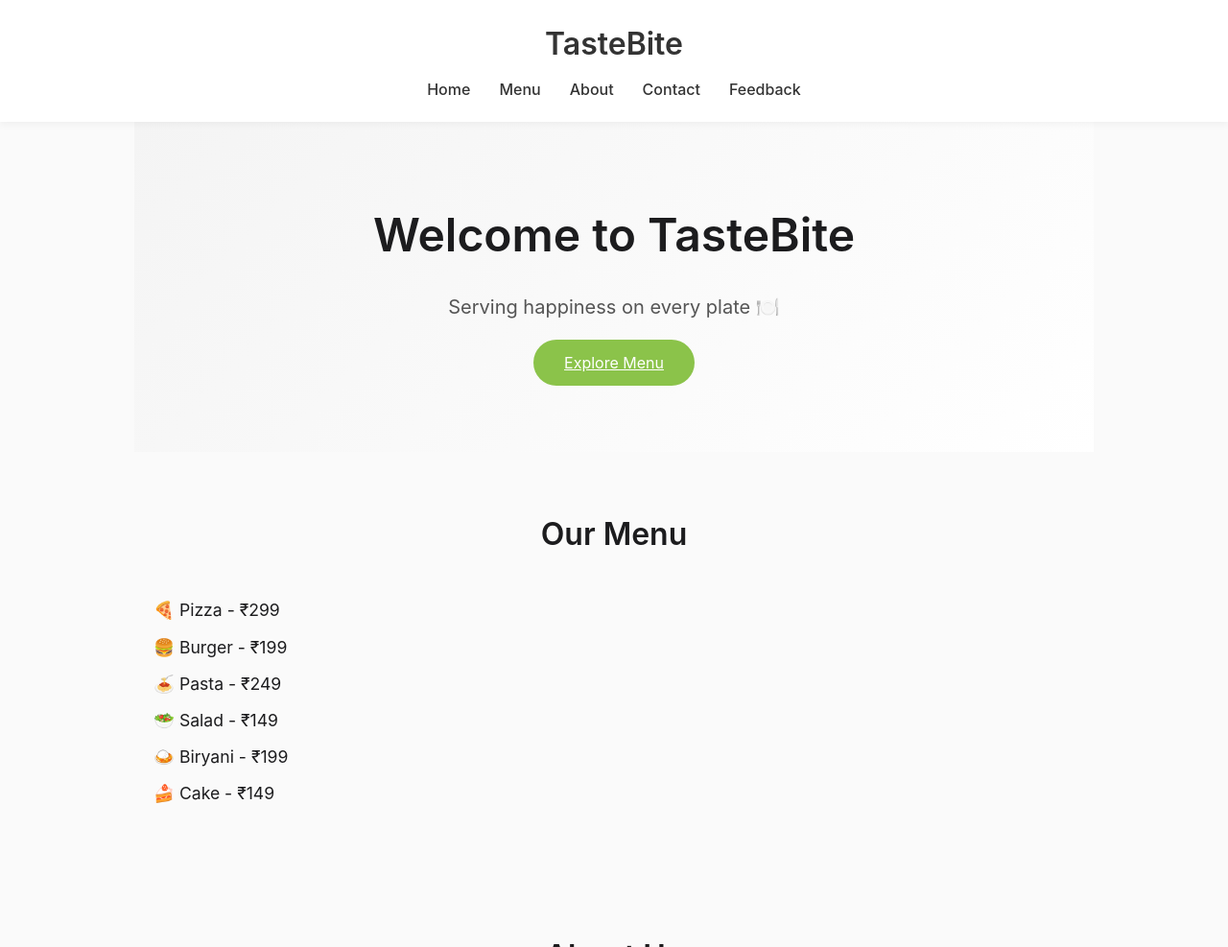
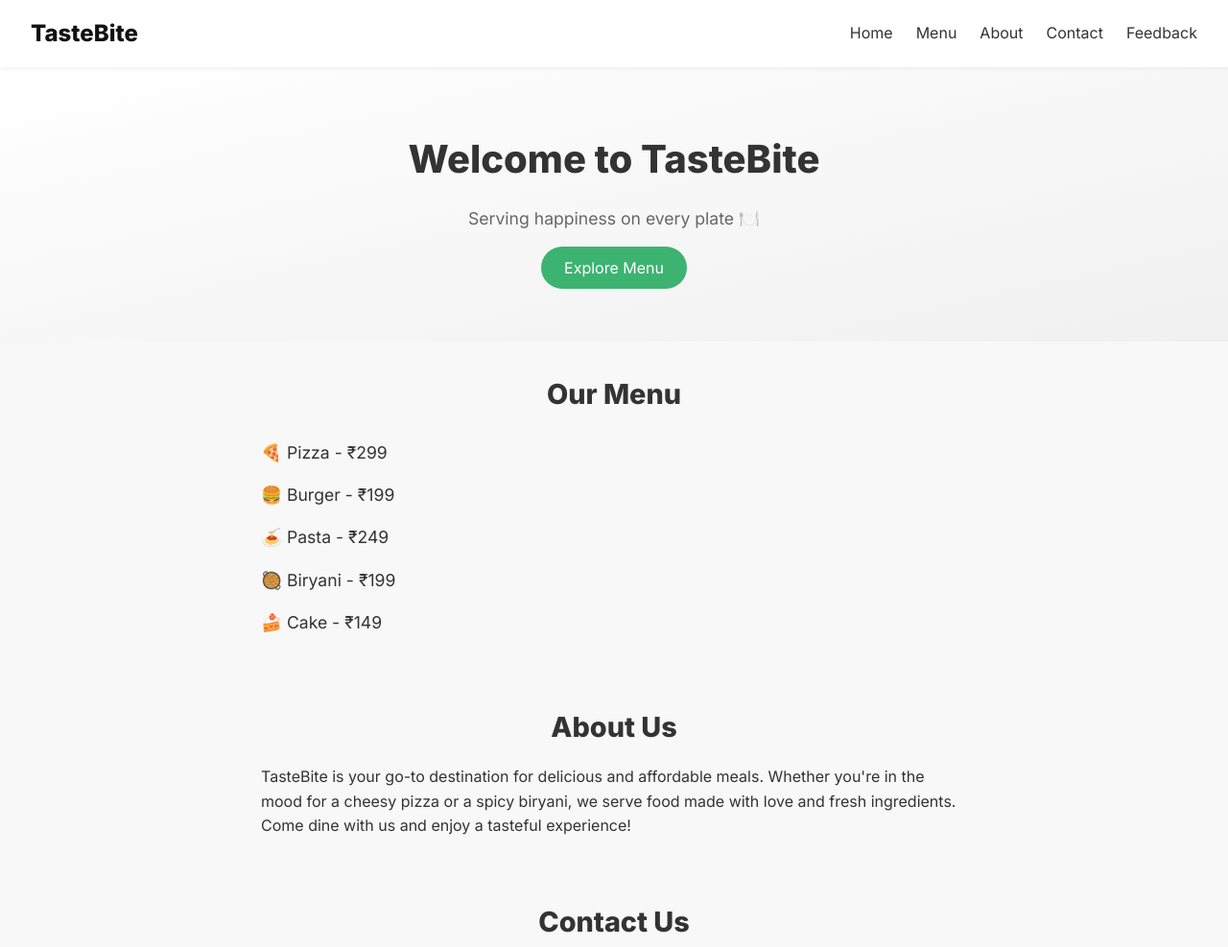
Before and after one commit to varun05126/restaurent, a plain HTML site: page index.html in a window 1280 px wide. Shown: the top 987 px of the page at 96% size. Drawn offline with Linux system fonts and the light colour scheme.

Commit message:
Update index.html

```diff
--- a/index.html
+++ b/index.html
@@ -1,193 +1,120 @@
 <!DOCTYPE html>
 <html lang="en">
 <head>
-    <meta charset="UTF-8">
-    <meta name="viewport" content="width=device-width, initial-scale=1.0">
-    <title>TasteBite - Restaurant</title>
-    <link rel="stylesheet" href="https://cdnjs.cloudflare.com/ajax/libs/font-awesome/6.5.0/css/all.min.css">
+  <meta charset="UTF-8" />
+  <meta name="viewport" content="width=device-width, initial-scale=1.0"/>
+  <title>TasteBite</title>
+  <link href="https://fonts.googleapis.com/css2?family=Inter:wght@400;600;800&display=swap" rel="stylesheet"/>
   <style>
-        /* General Reset */
     * {
+      box-sizing: border-box;
       margin: 0;
       padding: 0;
-            box-sizing: border-box;
+      font-family: 'Inter', sans-serif;
     }
-
-        html {
-            scroll-behavior: smooth;
-        }
-
     body {
-            font-family: -apple-system, BlinkMacSystemFont, "Segoe UI", Roboto, "Open Sans", sans-serif;
-            background-color: #fafafa;
-            color: #1c1c1e;
+      background: #f8f8f8;
+      color: #333;
       line-height: 1.6;
     }
-
-        header {
-            background: #fff;
-            padding: 20px 0;
-            text-align: center;
+    nav {
+      background: white;
+      padding: 1rem 2rem;
+      box-shadow: 0 2px 4px rgba(0,0,0,0.05);
+      display: flex;
+      justify-content: space-between;
+      align-items: center;
       position: sticky;
       top: 0;
       z-index: 1000;
-            box-shadow: 0 2px 8px rgba(0, 0, 0, 0.05);
     }
-
-        header h1 {
-            font-size: 2rem;
-            font-weight: 600;
-            color: #333;
+    nav .logo {
+      font-size: 1.5rem;
+      font-weight: 800;
+      color: #111;
     }
-
     nav ul {
+      list-style: none;
       display: flex;
-            justify-content: center;
-            gap: 30px;
-            list-style: none;
-            margin-top: 10px;
+      gap: 1.5rem;
     }
-
     nav ul li a {
       text-decoration: none;
       color: #333;
       font-weight: 500;
-            transition: color 0.3s;
+      transition: color 0.2s ease;
     }
-
     nav ul li a:hover {
-            color: #8BC34A;
+      color: #3CB371;
     }
-
-        .hero {
-            background: linear-gradient(135deg, #f4f4f4 0%, #ffffff 100%);
-            padding: 80px 20px;
+    header {
+      text-align: center;
+      padding: 4rem 2rem;
+      background: linear-gradient(to bottom right, #fff, #f0f0f0);
+    }
+    header h1 {
+      font-size: 2.5rem;
+      margin-bottom: 1rem;
+    }
+    header p {
+      font-size: 1.1rem;
+      color: #666;
+      margin-bottom: 1.5rem;
+    }
+    .btn {
+      padding: 0.75rem 1.5rem;
+      background-color: #3CB371;
+      color: white;
+      border: none;
+      border-radius: 30px;
+      font-size: 1rem;
+      cursor: pointer;
+      text-decoration: none;
+    }
+    section {
+      padding: 2rem;
+      max-width: 800px;
+      margin: auto;
+    }
+    section h2 {
+      font-size: 1.8rem;
+      margin-bottom: 1rem;
       text-align: center;
     }
-
-        .hero h2 {
-            font-size: 3rem;
-            margin-bottom: 20px;
-            font-weight: 600;
+    ul.menu {
+      padding-left: 0;
+      list-style: none;
     }
-
-        .hero p {
-            font-size: 1.25rem;
-            margin-bottom: 30px;
-            color: #555;
+    ul.menu li {
+      font-size: 1.1rem;
+      padding: 0.5rem 0;
     }
-
-        .hero .btn {
-            background-color: #8BC34A;
-            color: #fff;
-            padding: 14px 32px;
-            font-size: 1rem;
-            border: none;
-            border-radius: 50px;
-            cursor: pointer;
-            transition: all 0.3s ease;
+    footer {
+      background: #111;
+      color: #eee;
+      text-align: center;
+      padding: 1.5rem;
+      margin-top: 2rem;
     }
-
-        .hero .btn:hover {
-            background-color: #7CB342;
-            transform: scale(1.05);
+    .social-icons {
+      margin: 1rem 0;
     }
-
-        section {
-            padding: 60px 20px;
-            max-width: 1000px;
-            margin: auto;
-        }
-
-        section h2 {
-            text-align: center;
-            margin-bottom: 40px;
-            font-size: 2rem;
-            font-weight: 600;
-        }
-
-        .menu-section p {
-            font-size: 1.1rem;
-            margin-bottom: 10px;
-        }
-
-        .contact iframe {
-            width: 100%;
-            height: 400px;
-            border: 0;
-            border-radius: 12px;
-            box-shadow: 0 4px 16px rgba(0,0,0,0.08);
-        }
-
-        .feedback form {
-            display: flex;
-            flex-direction: column;
-            gap: 15px;
-            max-width: 500px;
-            margin: auto;
-        }
-
-        form input, form textarea {
-            padding: 14px;
-            border: 1px solid #ccc;
-            border-radius: 10px;
-            font-size: 1rem;
-        }
-
-        form input:focus, form textarea:focus {
-            border-color: #8BC34A;
-            outline: none;
-            box-shadow: 0 0 8px rgba(139,195,74,0.3);
-        }
-
-        .social-icons {
-            text-align: center;
-            margin-top: 30px;
-        }
-
     .social-icons a {
       margin: 0 10px;
-            font-size: 1.5rem;
-            color: #555;
-            transition: color 0.3s;
+      text-decoration: none;
+      color: #eee;
+      font-size: 1.3rem;
     }
-
-        .social-icons a:hover {
-            color: #8BC34A;
-        }
-
-        footer {
-            background: #f1f1f1;
-            text-align: center;
-            padding: 20px;
-            font-size: 0.9rem;
-        }
-
-        @media (max-width: 768px) {
-            nav ul {
-                flex-direction: column;
-                gap: 10px;
-            }
-
-            .hero h2 {
-                font-size: 2rem;
-            }
-
-            section {
-                padding: 40px 15px;
-            }
-
-            form {
-                width: 100%;
-            }
+    iframe {
+      display: block;
+      margin: 1rem auto;
+      border: 0;
     }
   </style>
 </head>
 <body>
-
-    <header>
-        <h1>TasteBite</h1>
   <nav>
+    <div class="logo">TasteBite</div>
     <ul>
       <li><a href="#home">Home</a></li>
       <li><a href="#menu">Menu</a></li>
@@ -196,24 +123,41 @@
       <li><a href="#feedback">Feedback</a></li>
     </ul>
   </nav>
+
+  <header id="home">
+    <h1>Welcome to TasteBite</h1>
+    <p>Serving happiness on every plate 🍽️</p>
+    <a href="#menu" class="btn">Explore Menu</a>
   </header>
 
-    <section class="hero" id="home">
-        <h2>Welcome to TasteBite</h2>
-        <p>Serving happiness on every plate 🍽️</p>
-        <a href="#menu" class="btn">Explore Menu</a>
-    </section>
-
-    <section class="menu-section" id="menu">
+  <section id="menu">
     <h2>Our Menu</h2>
-        <p>🍕 Pizza - ₹299</p>
-        <p>🍔 Burger - ₹199</p>
-        <p>🍝 Pasta - ₹249</p>
-        <p>🥗 Salad - ₹149</p>
-        <p>🍛 Biryani - ₹199</p>
-        <p>🍰 Cake - ₹149</p>
+    <ul class="menu">
+      <li>🍕 Pizza - ₹299</li>
+      <li>🍔 Burger - ₹199</li>
+      <li>🍝 Pasta - ₹249</li>
+      <li🥗 Salad - ₹149</li>
+      <li>🥘 Biryani - ₹199</li>
+      <li>🍰 Cake - ₹149</li>
+    </ul>
   </section>
 
   <section id="about">
     <h2>About Us</h2>
-        <p style="text-align:center
+    <p>TasteBite is your go-to destination for delicious and affordable meals. Whether you're in the mood for a cheesy pizza or a spicy biryani, we serve food made with love and fresh ingredients. Come dine with us and enjoy a tasteful experience!</p>
+  </section>
+
+  <section id="contact">
+    <h2>Contact Us</h2>
+    <p>Email: support@tastebite.com<br>Phone: +91 98765 43210<br>Address: 123 Foodie Street, Hyderabad, India</p>
+  </section>
+
+  <section id="feedback">
+    <h2>Leave a Feedback</h2>
+    <p>We’d love to hear from you! Email us your feedback or connect with us on social media.</p>
+  </section>
+
+  <section id="map">
+    <h2>Find Us Here</h2>
+    <iframe
+      src="https://www.google.com/maps/embed?pb=!1m18!1m12!1m3!1d3806.170124693604!2d78.4867!3d17.385044!2m
```
Lines whose indentation alone changed are shown as unchanged.
